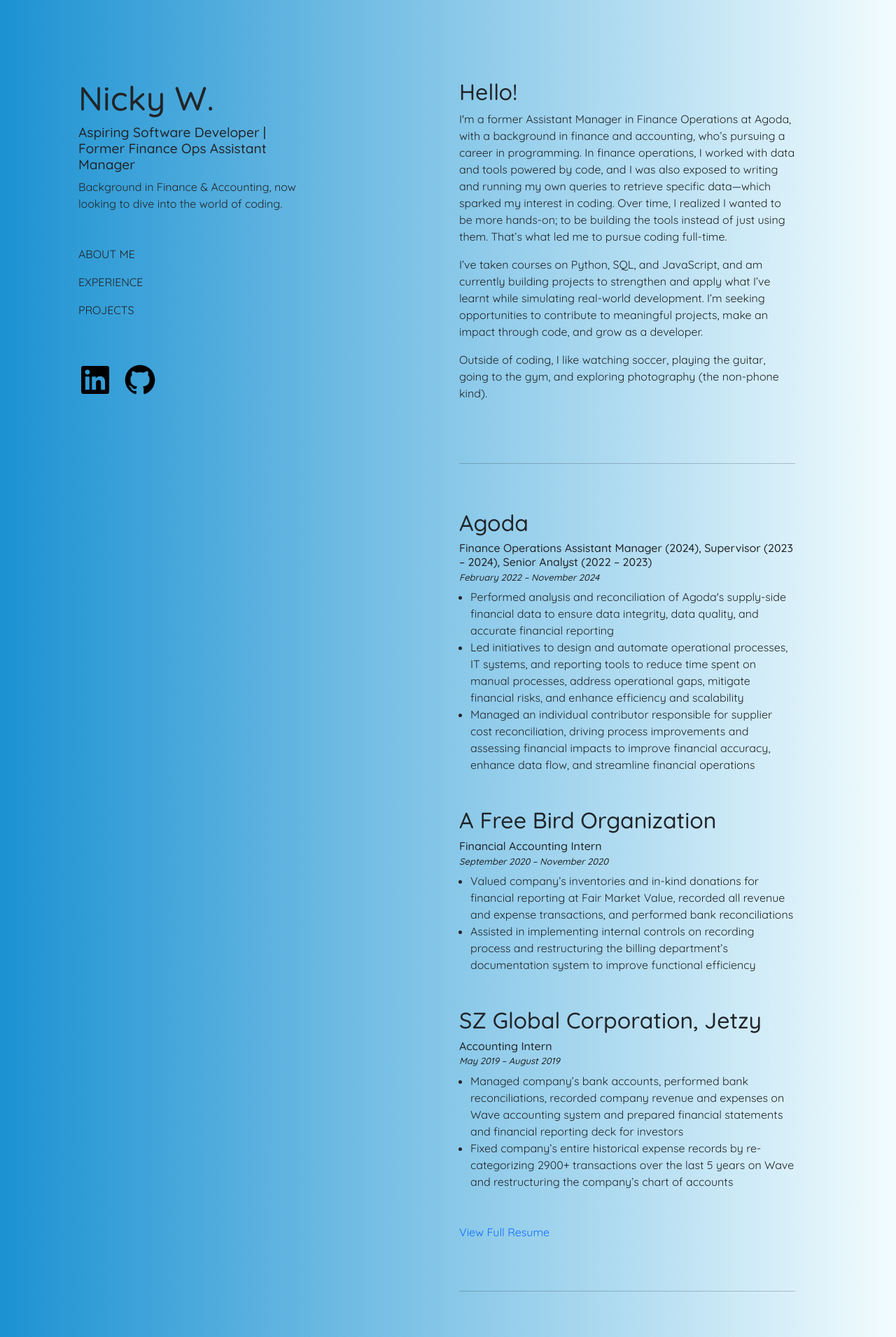
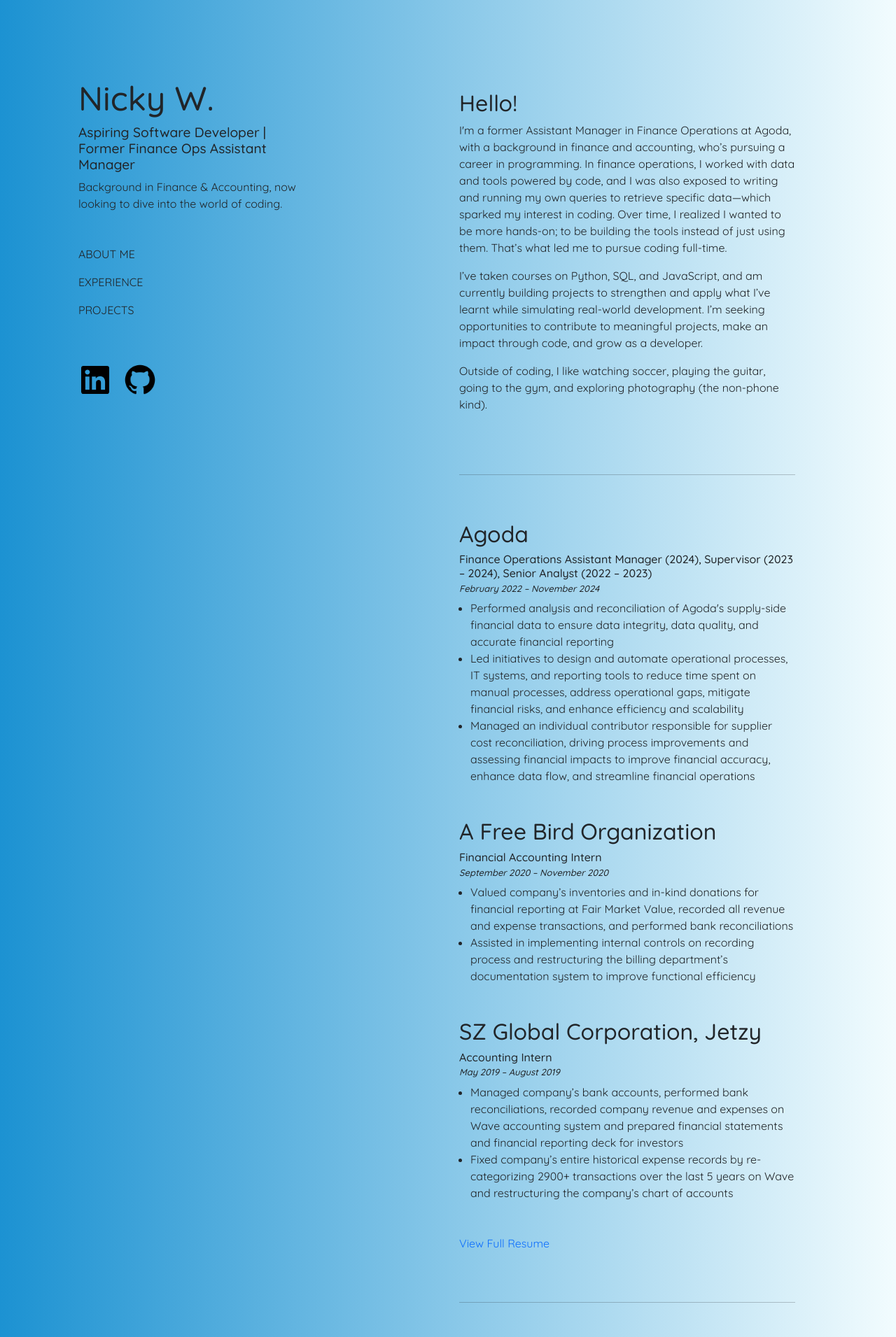
Before and after one commit to nickyw19/coding-portfolio, a Flask app: page / in a window 1280 px wide. Shown: the top 1911 px of the page at 70% size. Run offline with Flask 3, Linux system fonts and the light colour scheme.

Commit message:
adjusted padding for cotent

```diff
--- a/static/styles.css
+++ b/static/styles.css
@@ -25,7 +25,7 @@ body {
     height: auto; /* Height of the element adjusts based on its content */
     display: flex; /* Enables Flexbox */
     flex-direction: column; /* Stacks items vertically */
-    padding-top: 7rem;
+    padding-top: 8rem;
     padding-left: 13rem;
     padding-right: 9rem;
 }
--- a/templates/index.html
+++ b/templates/index.html
@@ -15,7 +15,6 @@
 
 <!-- Set background font and color -->
 <body style="font-family: 'Quicksand', sans-serif; background: linear-gradient(to right, #1c92d2, #f2fcfe);">
-
     <!-- Left-side content: Sidebar -->
     <div class="sidebar">
         <!-- High Level Info -->
```
